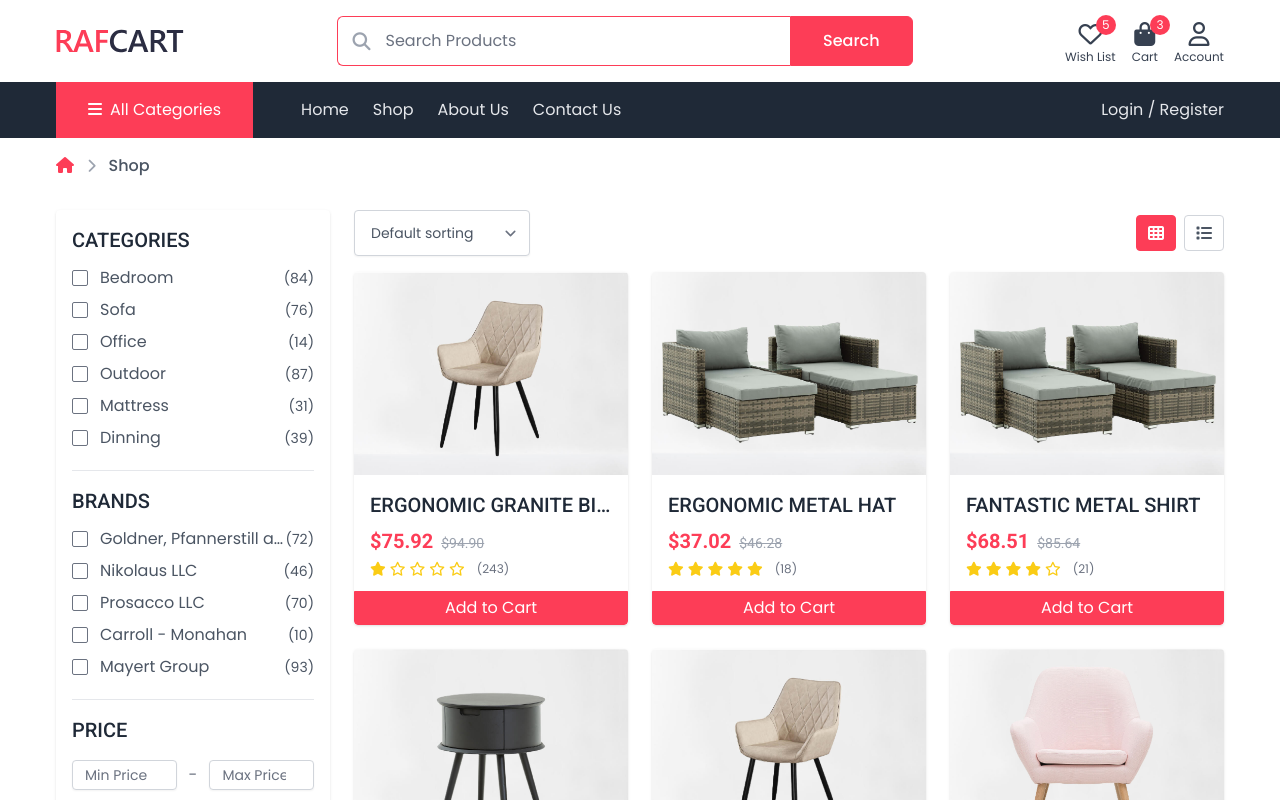
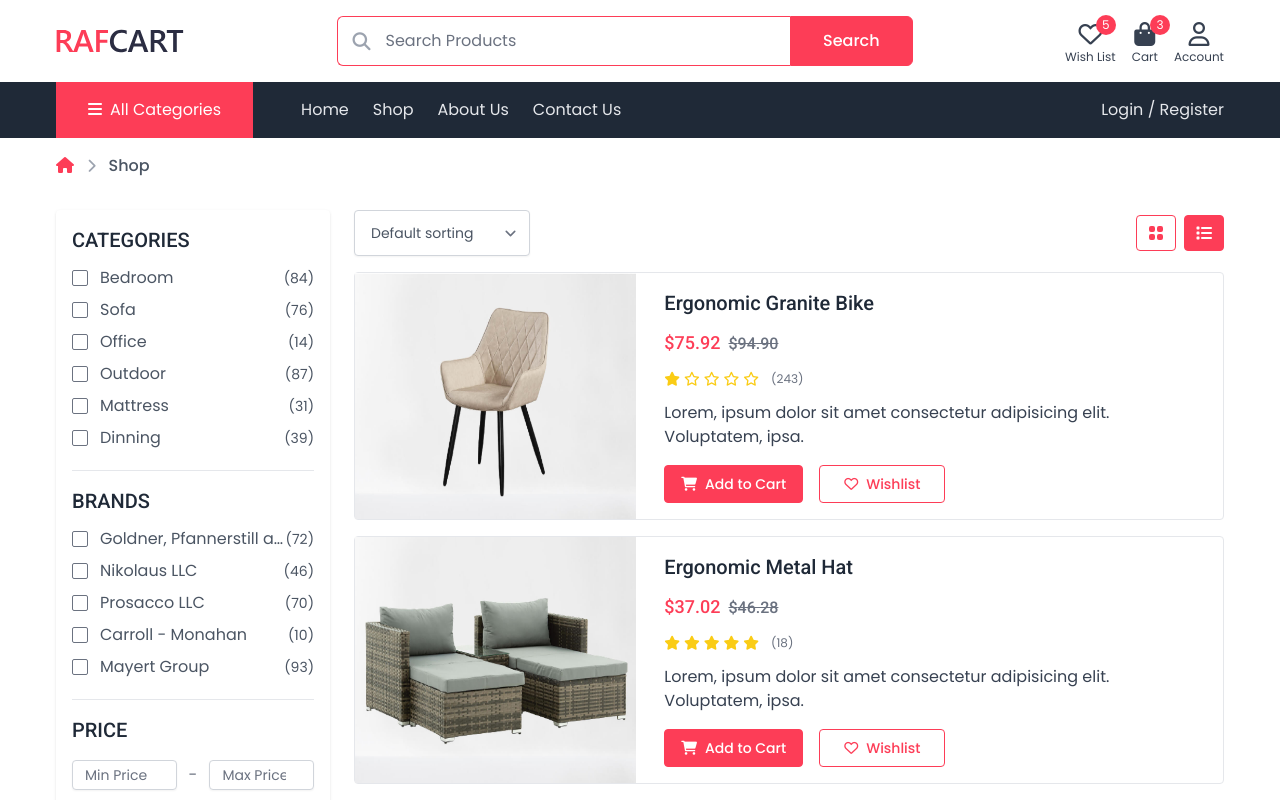
Before and after one commit to tri1911/ecommerce-mern, a React (Create React App) app in the folder client/: page /shop in a window 1280 px wide. Both pictures are taken after a click on the element 1204 px from the left and 233 px from the top of the page. Shown: the top 800 px of the page. Built offline with nearby package versions, Linux system fonts and the light colour scheme.

Commit message:
feat(ui): implement toggling between 2 display modes (grid or list) in ShopPage

```diff
--- a/client/package.json
+++ b/client/package.json
@@ -3,6 +3,7 @@
   "version": "0.1.0",
   "private": true,
   "dependencies": {
+    "@heroicons/react": "^1.0.6",
     "@reduxjs/toolkit": "^1.8.2",
     "@testing-library/jest-dom": "^5.16.4",
     "@testing-library/react": "^13.3.0",
--- /dev/null
+++ b/client/src/components/Shop/ProductHorizontalCard.tsx
@@ -0,0 +1,70 @@
+import React from "react";
+import { Link } from "react-router-dom";
+import { Product } from "../../types";
+import Rating from "../Shared/Rating";
+
+// NOTE: should extract each sub-sections into private, separate components?
+export default function ProductHorizontalCard({
+  product,
+}: {
+  product: Product;
+}) {
+  return (
+    <div className="__wrapper border border-gray-200 rounded bg-white md:grid grid-cols-3 gap-3">
+      <Link to={`/products/${product._id}`} className="md:col-span-1">
+        <img
+          src={product.image}
+          alt="product thumbnail"
+          className="w-full md:h-full"
+        />
+      </Link>
+      <div className="p-4 space-y-1 md:col-span-2">
+        <div className="__content space-y-3 pb-3">
+          <Link to={`/products/${product._id}`}>
+            <h4 className="__title mb-2 capitalize text-xl font-medium text-gray-800 truncate hover:text-primary transition">
+              {product.name}
+            </h4>
+          </Link>
+          <div className="__price flex items-baseline space-x-2">
+            <p className="font-roboto text-lg text-primary font-medium">
+              ${product.price}
+            </p>
+            <p className="font-roboto text-base font-medium text-gray-500 line-through">
+              ${(product.price * 1.25).toFixed(2)}
+            </p>
+          </div>
+          <div className="__rating flex items-center">
+            <Rating rating={product.rating} />
+            <div className="font-poppins text-xs text-gray-500 ml-3">
+              ({product.reviews})
+            </div>
+          </div>
+          <p className="__desc text-gray-700">
+            Lorem, ipsum dolor sit amet consectetur adipisicing elit.
+            Voluptatem, ipsa.
+          </p>
+        </div>
+        <div className="__cta-btns flex items-center text-sm space-x-4">
+          <Link
+            to={`/cart/${product._id}`}
+            className="px-4 py-2 border border-primary text-center rounded bg-primary text-white font-medium hover:bg-transparent hover:text-primary transition"
+          >
+            <span className="mr-2">
+              <i className="fas fa-shopping-cart" />
+            </span>
+            Add to Cart
+          </Link>
+          <Link
+            to={`/wishlist/${product._id}`}
+            className="px-6 py-2 border border-primary text-center rounded bg-white text-primary font-medium hover:bg-primary hover:text-white transition"
+          >
+            <span className="mr-2">
+              <i className="far fa-heart" />
+            </span>
+            Wishlist
+          </Link>
+        </div>
+      </div>
+    </div>
+  );
+}
--- a/client/src/components/Shop/ProductsDisplayControl.tsx
+++ b/client/src/components/Shop/ProductsDisplayControl.tsx
@@ -1,10 +1,38 @@
-export default function ProductsDisplayControl() {
+import classNames from "classnames";
+import { ViewGridIcon } from "@heroicons/react/solid";
+import { ShopDisplayMode } from "../../types";
+
+// NOTE: use either font-awesome or heroicons
+export default function ProductsDisplayControl({
+  displayMode,
+  setDisplayMode,
+}: {
+  displayMode: ShopDisplayMode;
+  setDisplayMode: (mode: "grid" | "list") => void;
+}) {
   return (
     <div className="flex gap-2 ml-auto">
-      <div className="border border-primary w-10 h-9 flex items-center justify-center text-white bg-primary rounded cursor-pointer">
-        <i className="fas fa-th" />
+      <div
+        className={classNames(
+          "flex items-center justify-center w-10 h-9 p-1 border border-primary rounded cursor-pointer",
+          displayMode === "grid"
+            ? "bg-primary text-white"
+            : "bg-transparent text-primary"
+        )}
+        onClick={() => setDisplayMode("grid")}
+      >
+        <ViewGridIcon className="w-5 h-5" />
       </div>
-      <div className="border border-gray-300 w-10 h-9 flex items-center justify-center text-gray-600 rounded cursor-pointer">
+      <div
+        className={classNames(
+          "flex items-center justify-center w-10 h-9 p-1 border border-primary rounded cursor-pointer",
+          displayMode === "list"
+            ? "bg-primary text-white"
+            : "bg-transparent text-primary"
+        )}
+        onClick={() => setDisplayMode("list")}
+      >
+        {/* <ViewListIcon className="w-5 h-5" /> */}
         <i className="fas fa-list" />
       </div>
     </div>
--- a/client/src/components/Shop/ProductsList.tsx
+++ b/client/src/components/Shop/ProductsGridView.tsx
@@ -1,7 +1,11 @@
 import { Product } from "../../types";
 import ProductCard from "../Shared/ProductCard";
 
-export default function ProductsList({ products }: { products: Product[] }) {
+export default function ProductsGridView({
+  products,
+}: {
+  products: Product[];
+}) {
   return (
     <div className="grid gap-6 sm:grid-cols-2 lg:grid-cols-2 xl:grid-cols-3">
       {products.map((product) => (
--- /dev/null
+++ b/client/src/components/Shop/ProductsListView.tsx
@@ -0,0 +1,17 @@
+import React from "react";
+import { Product } from "../../types";
+import ProductHorizontalCard from "./ProductHorizontalCard";
+
+export default function ProductsListView({
+  products,
+}: {
+  products: Product[];
+}) {
+  return (
+    <div className="space-y-4">
+      {products.map((product) => (
+        <ProductHorizontalCard key={product._id} product={product} />
+      ))}
+    </div>
+  );
+}
--- a/client/src/pages/ShopPage.tsx
+++ b/client/src/pages/ShopPage.tsx
@@ -1,11 +1,12 @@
-import { useEffect } from "react";
+import { useEffect, useState } from "react";
 import { useSearchParams } from "react-router-dom";
 import { useAppDispatch, useAppSelector } from "../app/hooks";
 import Breadcrumbs from "../components/Shared/Breadcrumbs";
 import Spinner from "../components/Shared/Spinner";
 import FilterToggle from "../components/Shop/FilterToggle";
 import ProductsDisplayControl from "../components/Shop/ProductsDisplayControl";
-import ProductsList from "../components/Shop/ProductsList";
+import ProductsGridView from "../components/Shop/ProductsGridView";
+import ProductsListView from "../components/Shop/ProductsListView";
 import ProductSorter from "../components/Shop/ProductSorter";
 import ShopSideBar from "../components/Shop/ShopSideBar";
 import {
@@ -18,6 +19,7 @@ import { SORT_OPTIONS } from "../types";
 export default function ShopPage() {
   /* importing hooks */
 
+  const [displayMode, setDisplayMode] = useState<"grid" | "list">("grid");
   const dispatch = useAppDispatch();
   const [searchParams] = useSearchParams();
 
@@ -26,7 +28,7 @@ export default function ShopPage() {
   const products = useAppSelector(selectAllProducts);
   const status = useAppSelector(selectProductsRequestStatus);
 
-  // TODO: refactor to `filter` object (later, after finishing the ui prototype part)
+  // TODO: refactor to `filter` object (later, after finishing the ui prototype part) & use `useMemo` as well
 
   /* Filtering */
 
@@ -81,12 +83,18 @@ export default function ShopPage() {
           <div className="mb-4 flex items-center">
             <FilterToggle />
             <ProductSorter />
-            <ProductsDisplayControl />
+            <ProductsDisplayControl
+              displayMode={displayMode}
+              setDisplayMode={setDisplayMode}
+            />
           </div>
           {status === "loading" && <Spinner />}
-          {status === "succeeded" && (
-            <ProductsList products={processedProducts} />
-          )}
+          {status === "succeeded" &&
+            (displayMode === "grid" ? (
+              <ProductsGridView products={processedProducts} />
+            ) : (
+              <ProductsListView products={processedProducts} />
+            ))}
         </section>
       </div>
     </div>
--- a/client/src/types/index.ts
+++ b/client/src/types/index.ts
@@ -61,3 +61,5 @@ export type RequestStatus = {
   status: "idle" | "loading" | "succeeded" | "failed";
   error?: string;
 };
+
+export type ShopDisplayMode = "grid" | "list";
```
Also changed, not shown: 1 other file (tests, documents, lock files or other folders).
